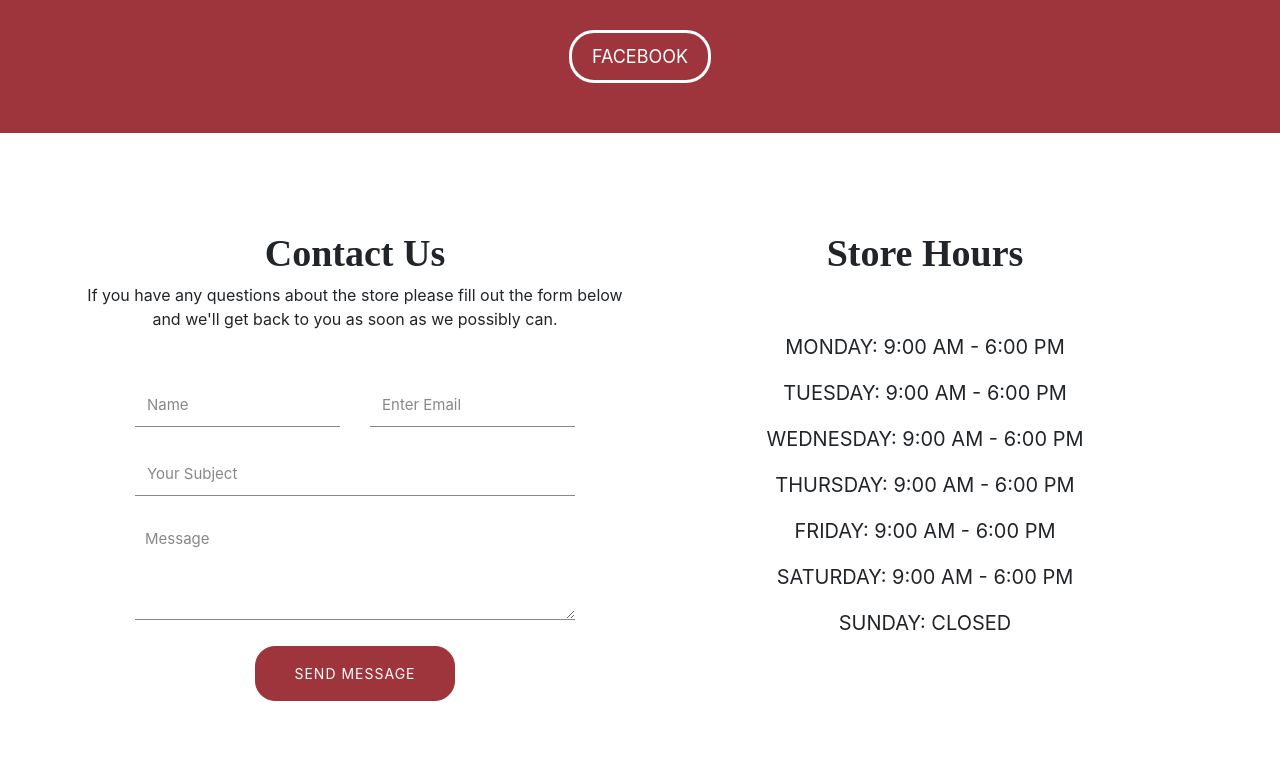
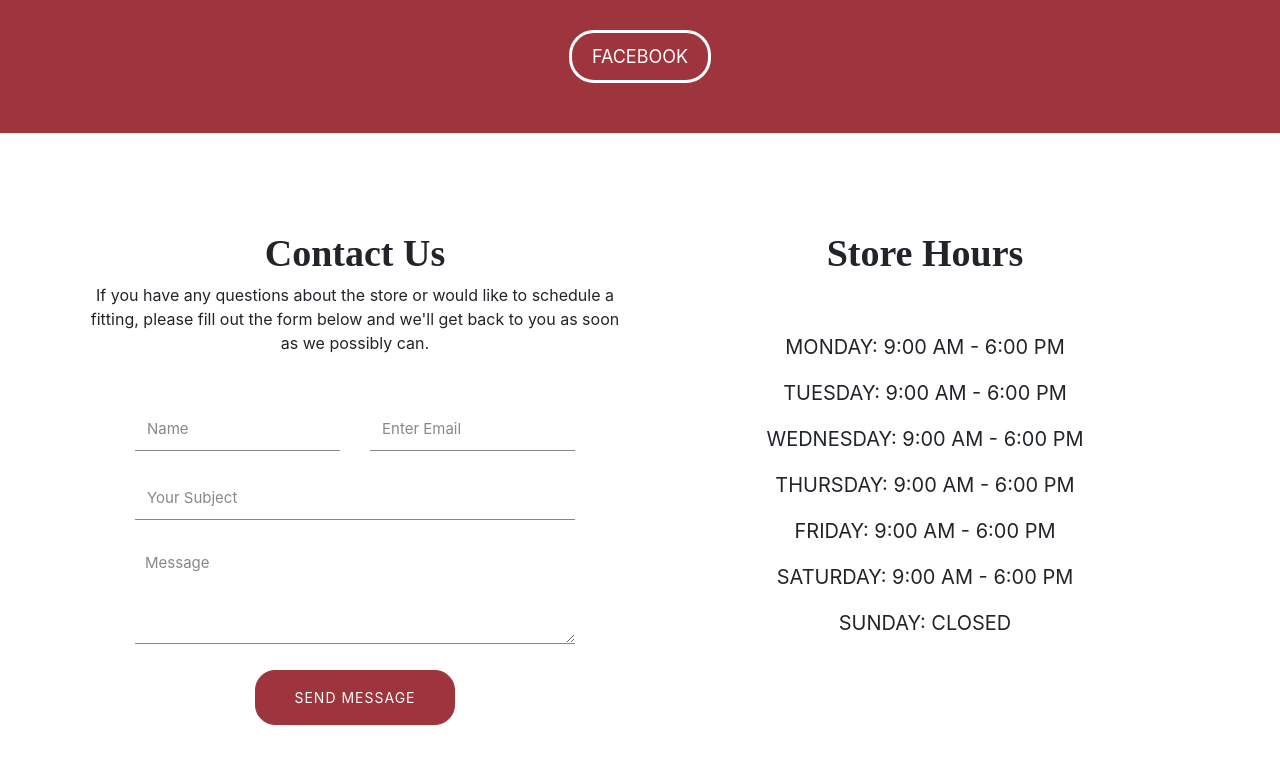
Before and after one commit to LovellyWeather/clintonbrowns, a plain HTML site: page index.html in a window 1280 px wide. Shown: the part 4172-4935 px from the top of the page. Drawn offline with nearby package versions, Linux system fonts and the light colour scheme; a script that the page names is missing; a web font is replaced by a local one.

```diff
--- a/index.html
+++ b/index.html
@@ -300,7 +300,7 @@
 					<div class="col-md-6">
 						<div class="mu-contact-area">
 							<h1>Contact Us</h1>
-							<p>If you have any questions about the store please fill out the form below and we'll get back to you as soon as we possibly can.</p>
+							<p>If you have any questions about the store or would like to schedule a fitting, please fill out the form below and we'll get back to you as soon as we possibly can.</p>
 
 							<!-- Start Contact Content -->
 							<div class="mu-contact-content" style="margin-top: 25px;">
```
